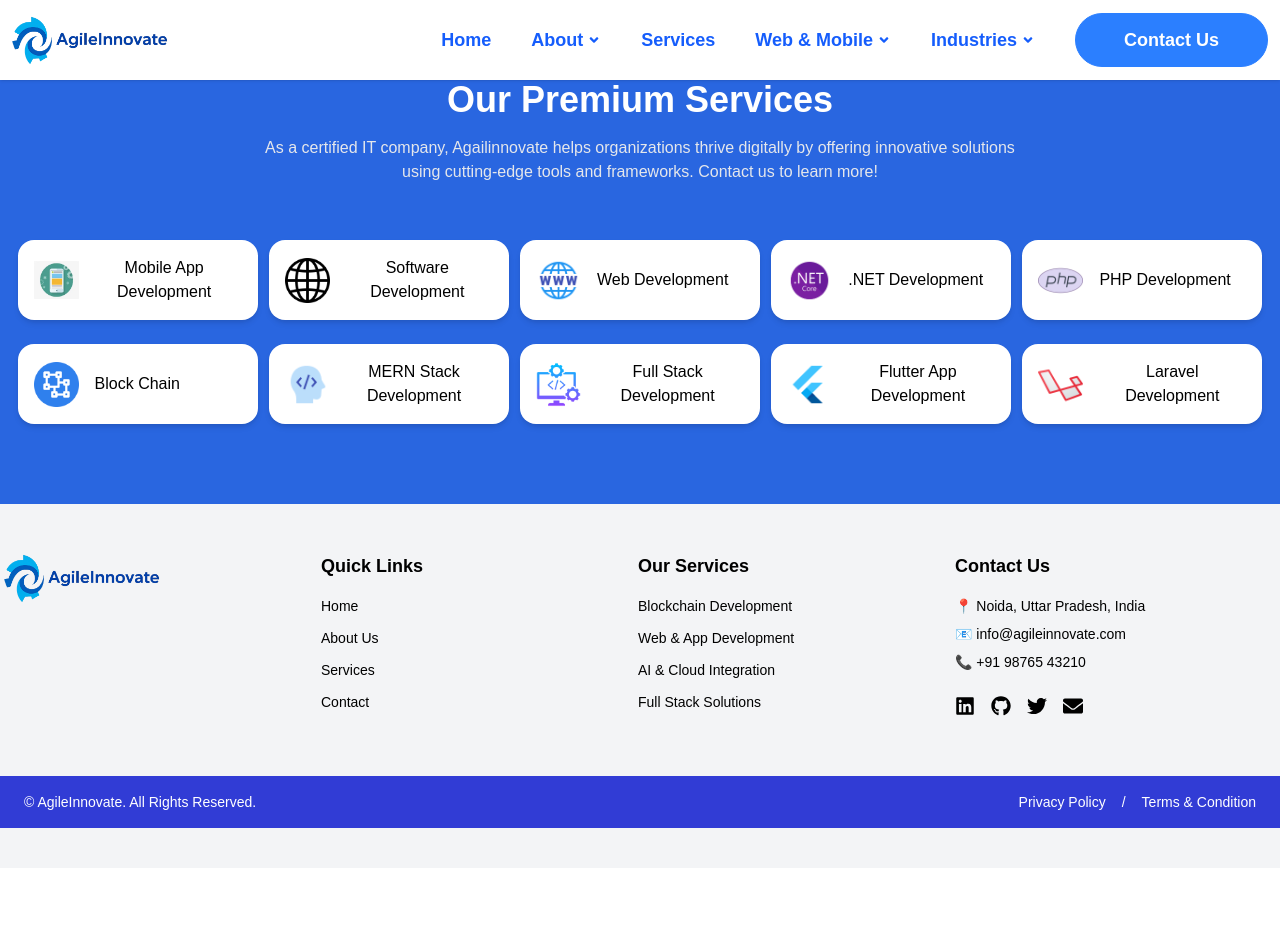
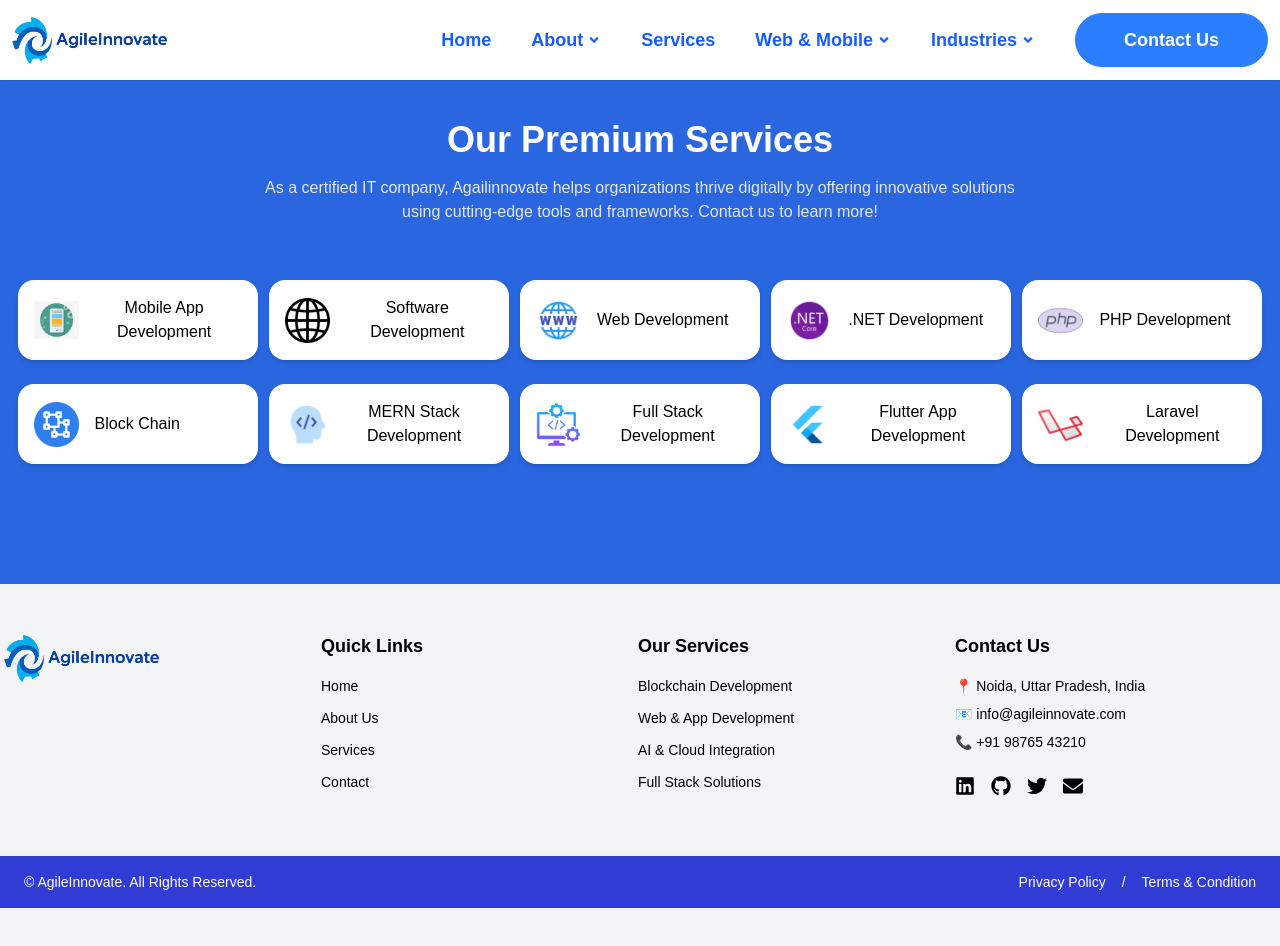
Before and after one commit to agileinnovate/agile-website, a Next.js app: page /services in a window 1280 px wide. Before the commit the page ends 868 px from the top, so only its background shows below. Built offline with nearby package versions, Linux system fonts and the light colour scheme.

Commit message:
update padding

```diff
--- a/components/AboutSection.tsx
+++ b/components/AboutSection.tsx
@@ -36,8 +36,7 @@ export default function AboutSection() {
 
   return (
     <section ref={sectionRef} className="bg-white py-30 overflow-hidden">
-      <div className="max-w-7xl mx-auto px-6 md:px-10 grid grid-cols-1 md:grid-cols-2 gap-10 items-center">
-
+      <div className="max-w-7xl mx-auto px-6 py-10 md:px-10 grid grid-cols-1 md:grid-cols-2 gap-10 items-center">
 
         <div className="relative w-full h-[350px] md:h-[450px] rounded-2xl overflow-hidden shadow-lg">
           <Image
--- a/components/ServiceCard.tsx
+++ b/components/ServiceCard.tsx
@@ -19,7 +19,7 @@ const services = [
 export default function ServiceCard() {
   return (
     <section className="bg-[#2966e0] text-white py-20 overflow-hidden">
-      <div className="max-w-7xl mx-auto px-6 text-center">
+      <div className="max-w-7xl mx-auto px-6 py-10 text-center">
         {/* Heading */}
         <h2 className="text-4xl font-bold mb-4">Our Premium Services</h2>
         <p className="text-md text-gray-200 max-w-3xl mx-auto mb-14">
--- a/components/Web&Mobile/Technologies.tsx
+++ b/components/Web&Mobile/Technologies.tsx
@@ -91,7 +91,7 @@ export default function Technologies() {
   const [selectedTech, setSelectedTech] = useState<Tech | null>(null);
 
   return (
-    <section className="relative w-full overflow-hidden bg-linear-to-b from-[#0a0a0a] via-[#111] to-[#0a0a0a] py-24 text-white">
+    <section className="relative w-full overflow-hidden bg-linear-to-b from-[#0a0a0a] via-[#111] to-[#0a0a0a] py-38 text-white">
       <div className="absolute inset-0 bg-[radial-gradient(circle_at_center,rgba(56,189,248,0.15),transparent_70%)]"></div>
 
       <div className="relative max-w-7xl mx-auto text-center px-6">
--- a/components/Web&Mobile/WebDev.tsx
+++ b/components/Web&Mobile/WebDev.tsx
@@ -10,7 +10,7 @@ export default function WebDev() {
   return (
     <>
       {/*SECTION 1 — INTRO + IMG*/}
-      <section className="py-16 md:py-20 bg-white">
+      <section className="py-20 md:py-24 bg-white">
         <div className="max-w-7xl mx-auto px-4 sm:px-6 md:px-12 grid grid-cols-1 md:grid-cols-2 gap-10 md:gap-12 items-center">
 
           {/* LEFT — IMAGE */}
```
